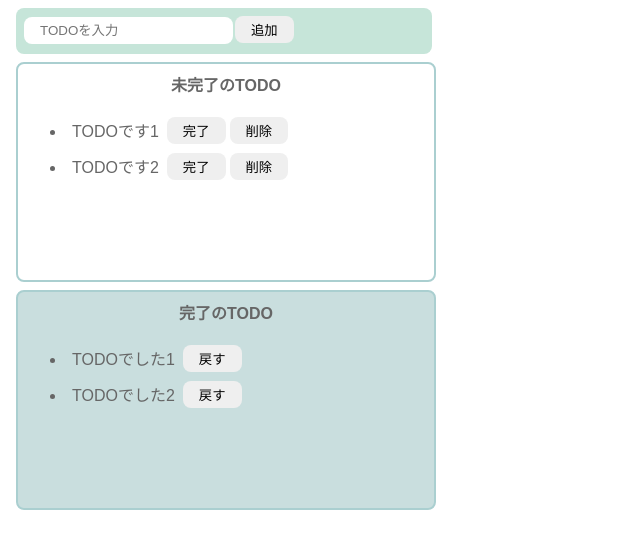
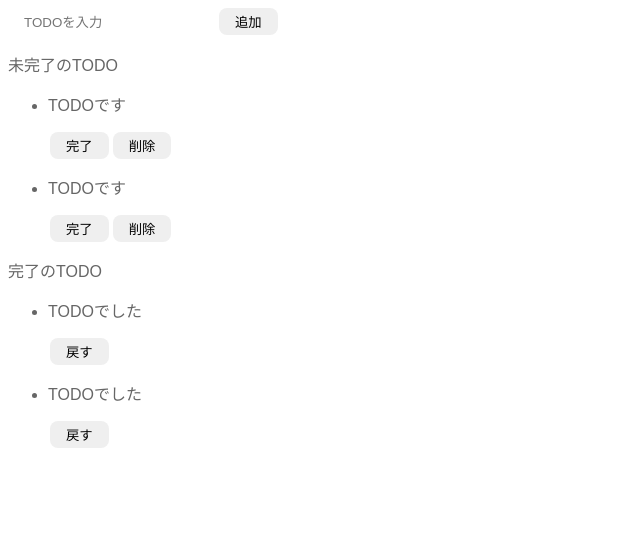
Before and after one commit to geek-3340/react-ToDoList, a React (Vite) app: page / in a window 1280 px wide. Shown: the top 548 px of the page, without its empty margins (0-640 px from the left). Built offline with nearby package versions, Linux system fonts and the light colour scheme.

Commit message:
復習スタート

```diff
--- /dev/null
+++ b/src/Component.jsx
@@ -0,0 +1,40 @@
+import "./style.css";
+
+export const Component=()=>{
+  return (
+    <>
+      <div>
+        <input placeholder="TODOを入力" />
+        <button>追加</button>
+      </div>
+      <div>
+        <p>未完了のTODO</p>
+        <ul>
+          <li>
+            <p>TODOです</p>
+            <button>完了</button>
+            <button>削除</button>
+          </li>
+          <li>
+            <p>TODOです</p>
+            <button>完了</button>
+            <button>削除</button>
+          </li>
+        </ul>
+      </div>
+      <div>
+        <p>完了のTODO</p>
+        <ul>
+          <li>
+            <p>TODOでした</p>
+            <button>戻す</button>
+          </li>
+          <li>
+            <p>TODOでした</p>
+            <button>戻す</button>
+          </li>
+        </ul>
+      </div>
+    </>
+  )
+};
--- a/src/Todo.jsx
+++ b/src/Todo.jsx
@@ -2,6 +2,7 @@ import { useState } from 'react';
 import './style.css';
 
 const Todo = () => {
+
   const [todoText, setTodoText] = useState('');
   const [incompleteTodos, setIncompleteTodos] = useState([
     'TODOです1',
--- a/src/main.jsx
+++ b/src/main.jsx
@@ -1,12 +1,12 @@
 import { StrictMode } from 'react';
 import { createRoot } from 'react-dom/client';
-import Todo from './Todo';
+import {Component} from './Component';
 
 const rootElement = document.getElementById('root');
 const root = createRoot(rootElement);
 
 root.render(
   <StrictMode>
-    <Todo />
+    <Component />
   </StrictMode>
 );
```
